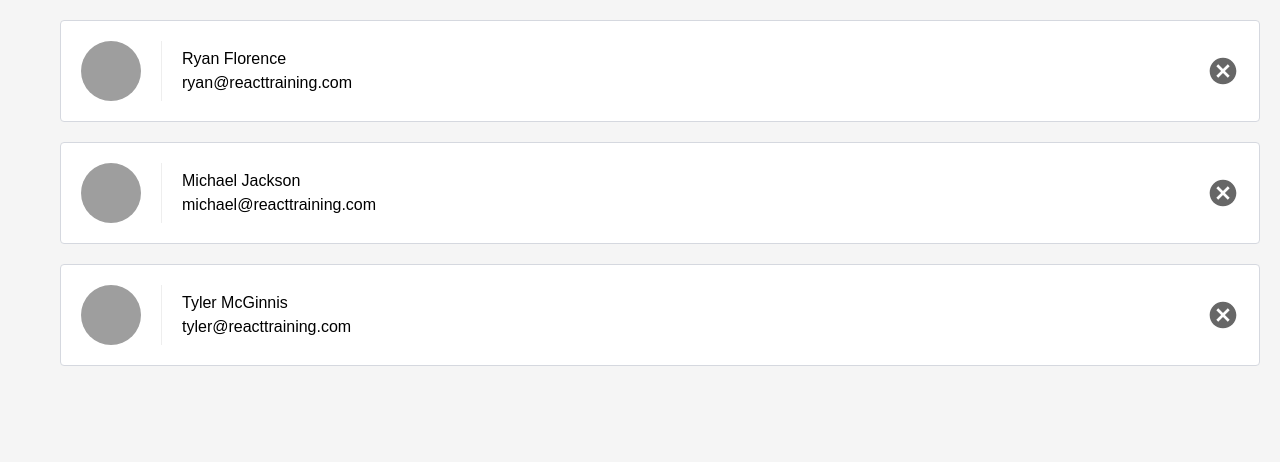
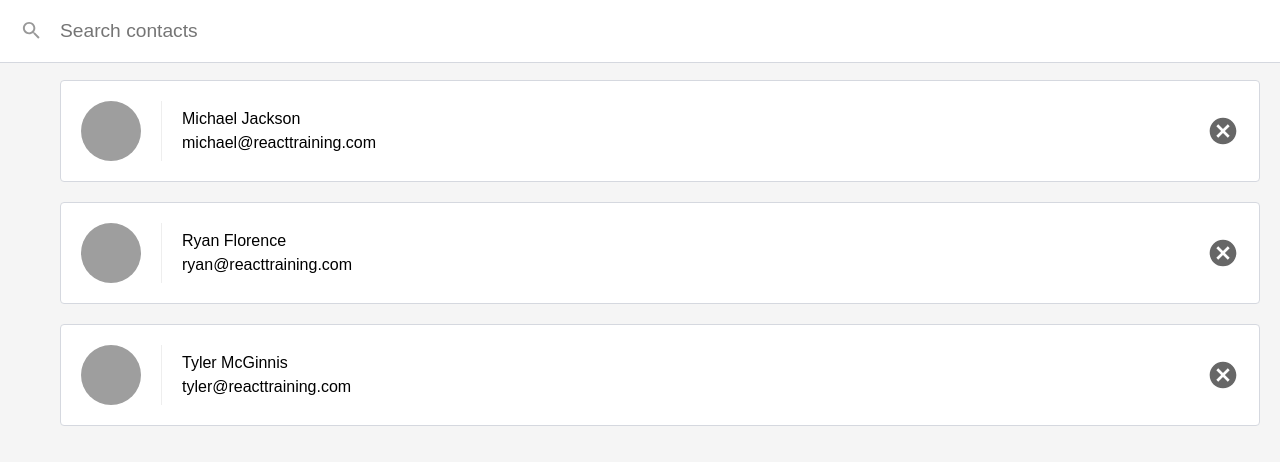
Before and after one commit to netjens/reactnd_contacts, a React (Create React App) app: page / in a window 1280 px wide. Shown: the top 462 px of the page. Built offline with nearby package versions, Linux system fonts and the light colour scheme.

Commit message:
added name filter

```diff
--- a/package.json
+++ b/package.json
@@ -3,10 +3,12 @@
   "version": "0.1.0",
   "private": true,
   "dependencies": {
+    "escape-string-regexp": "^1.0.5",
     "prop-types": "^15.5.10",
     "react": "^15.6.1",
     "react-dom": "^15.6.1",
-    "react-scripts": "1.0.13"
+    "react-scripts": "1.0.13",
+    "sort-by": "^1.2.0"
   },
   "scripts": {
     "start": "react-scripts start",
--- a/src/ListContacts.js
+++ b/src/ListContacts.js
@@ -1,10 +1,43 @@
-import React  from 'react'
+import React, { Component } from 'react'
 import PropTypes from 'prop-types'
+import escapeRegExp from 'escape-string-regexp'
+import sortBy from 'sort-by'
 
-function ListContacts(props) {
+class ListContacts extends Component {
+    static propTypes = {
+        contacts: PropTypes.array.isRequired,
+        onDeleteContact: PropTypes.func.isRequired
+    }
+
+    state = {
+        query: ''
+    }
+
+    updateQuery = (query) => {
+        this.setState({ query: query.trim() })
+    }
+    render() {
+        let showingContacts
+        if(this.state.query){
+            const match = new RegExp(escapeRegExp(this.state.query),'i')
+            showingContacts  = this.props.contacts.filter((contact)=>match.test(contact.name))
+        }else{
+            showingContacts = this.props.contacts
+        }
+
+        showingContacts.sort(sortBy('name'))
         return (
+            <div className='list-contacts'>
+                <div className='list-contacts-top'>
+                    <input
+                        className='search-contacts'
+                        type='text'
+                        placeholder='Search contacts'
+                        value={this.state.query}
+                        onChange={(event) => this.updateQuery(event.target.value)} />
+                </div>
                 <ol className='contact-List'>
-            {props.contacts.map((contact) => (
+                    {showingContacts.map((contact) => (
                         <li key={contact.id} className='contact-list-item'>
                             <div className='contact-avatar' style={{
                                 backgroundImage: `url(${contact.avatarURL})`
@@ -13,20 +46,21 @@
                                 <p>{contact.name}</p>
                                 <p>{contact.email}</p>
                             </div>
-                    <button onClick={() => props.onDeleteContact(contact)} className='contact-remove'>
+                            <button onClick={() => this.props.onDeleteContact(contact)} className='contact-remove'>
                                 Remove
                             </button>
                         </li>
                     ))}
                 </ol>
+
+            </div>
+
         )
+    }
 
 }
 
-ListContacts.propTypes = {
 
-    onDeleteContact: PropTypes.func.isRequired
-}
 
 
 export default ListContacts
```
Lines whose indentation alone changed are shown as unchanged.
